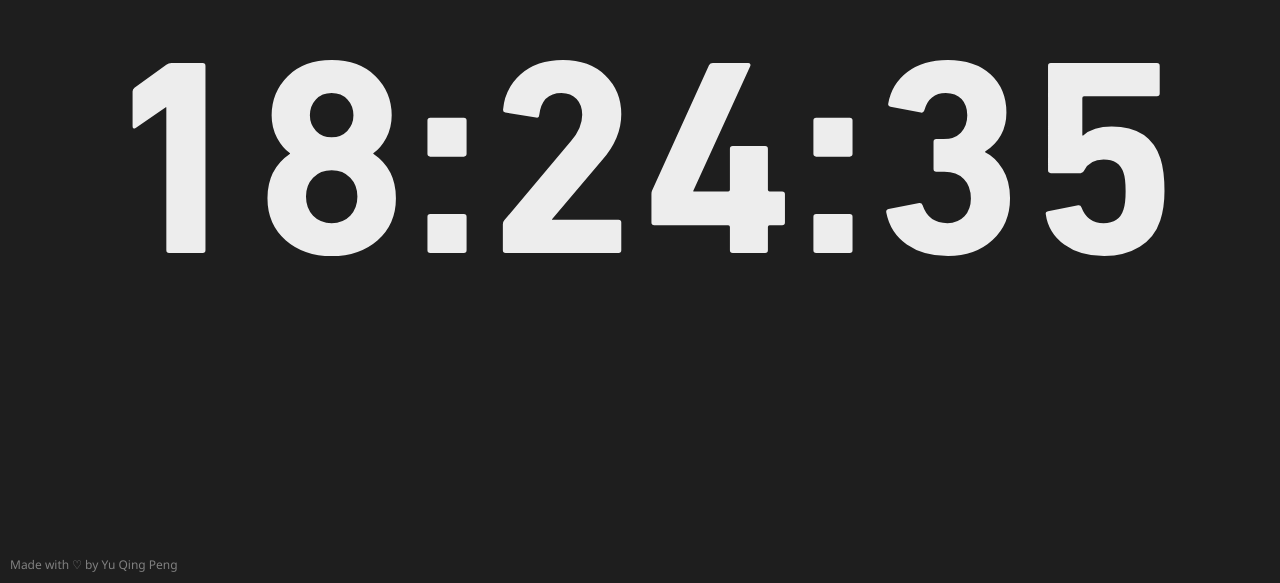
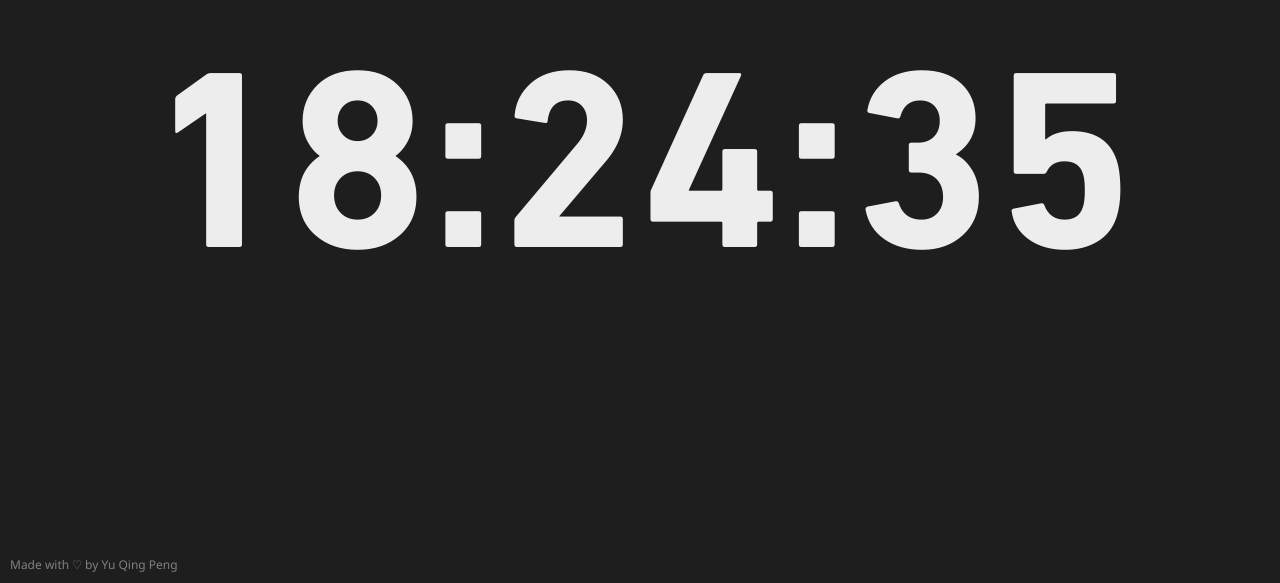
Before and after one commit to yuzpopz/time, a plain HTML site: page index.html in a window 1280 px wide. Shown: the part 217-800 px from the top of the page. Drawn offline with Linux system fonts and the light colour scheme.

Commit message:
Add files via upload

```diff
--- a/styles.css
+++ b/styles.css
@@ -3,12 +3,14 @@
     src: url('../fonts/DINNextLTPro-Bold.woff2') format('woff2'), /* Super Modern Browsers */
          url('../fonts/DINNextLTPro-Bold.woff') format('woff'), /* Modern Browsers */
          url('../fonts/DINNextLTPro-Bold.ttf') format('truetype'); /* Safari, Android, iOS */
+    font-weight: bold;
+    font-style: normal;
 }
 
 /* Customizable font and colors */
 html {
     background: #1e1e1e;
-    font-family: DIN Next LT Pro;
+    font-family: 'DIN Next LT Pro', sans-serif;
     font-weight: bold;
     color: #ededed;
 }
```
